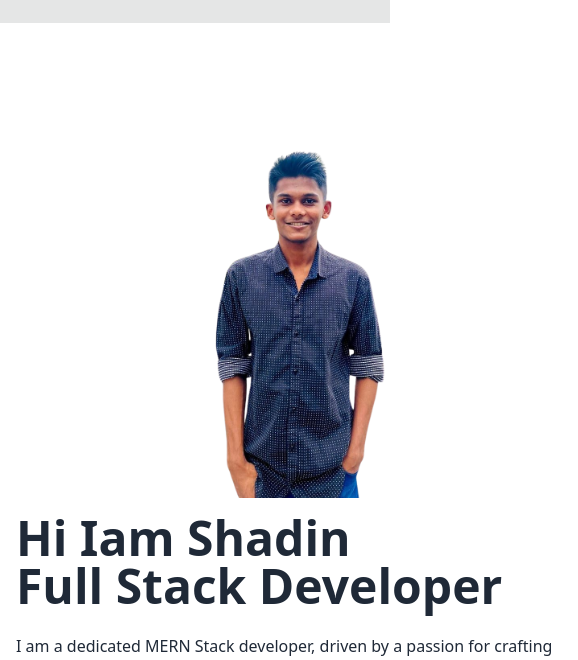
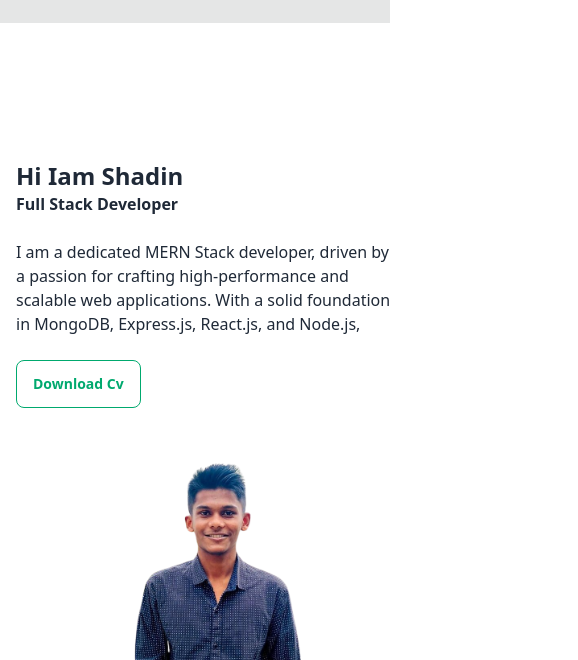
Before and after one commit to Nazmul-Hasan-Shadin/dev-portfolio, a React (Vite) app: page / in a window 390 px wide. Shown: the part 41-701 px from the top of the page, 578 px wide, since content can reach past the window. Built offline with nearby package versions, Linux system fonts and the light colour scheme.

Commit message:
Download cv button fixed and responsive has fixxed

```diff
--- a/public/project.json
+++ b/public/project.json
@@ -11,5 +11,11 @@
         "details": "Book Library from here user can borrow book after borrow it will update system stock and quantity and more functionality"
 
 
+    },
+    {
+        "name":"Digital Store",
+        "image":"https://i.ibb.co/b2qY8ZP/Screenshot-from-2023-12-12-14-57-52.png",
+        "type":"Mern Stack",
+        "details": "This is digital store site . You can puchased anything from here by chossing different category"
     }
 ]
--- a/src/Pages/Home/Banner/Banner.jsx
+++ b/src/Pages/Home/Banner/Banner.jsx
@@ -2,18 +2,18 @@ import { Link } from 'react-router-dom';
 import profile from '../../../assets/photos/profile.png'
 const Banner =()=> {
     return (
-        <div className="hero min-h-screen ">
-        <div className="hero-content flex-col lg:flex-row">
+        <div className="hero min-h-screen mt-10">
+        <div className="hero-content flex-col-reverse lg:flex-row">
            <div className="flex-1 rounded-full">
            <img src={profile} className="max-w-sm rounded-lg " />
            </div>
 
           <div className="flex-1 ">
-            <h1 className="text-5xl font-bold">Hi Iam Shadin</h1>
-            <h1 className='text-5xl font-bold'>Full Stack Developer </h1>
-            <p className="py-6 w-[546px]">I am a dedicated MERN Stack developer, driven by a passion for crafting high-performance and scalable web applications. With a solid foundation in MongoDB, Express.js, React.js, and Node.js,</p>
+            <h1 className=" text-2xl lg:text-5xl font-bold">Hi Iam Shadin</h1>
+            <h1 className='text-md lg:text-5xl font-bold'>Full Stack Developer </h1>
+            <p className="py-6 lg:w-[546px]">I am a dedicated MERN Stack developer, driven by a passion for crafting high-performance and scalable web applications. With a solid foundation in MongoDB, Express.js, React.js, and Node.js,</p>
 
-           <Link download={''}>   <button className="btn btn-outline btn-success">Download Cv</button></Link>
+           <Link to={'https://drive.google.com/uc?export=download&id=1M-Wakpdpf5S9WlCQ-giqOARsXeful2xZ'} download={'pdf document'}   target="_blank"  >   <button className="btn btn-outline btn-success">Download Cv</button></Link>
           </div>
         </div>
       </div>
--- a/src/Pages/Home/Contact/Contact.jsx
+++ b/src/Pages/Home/Contact/Contact.jsx
@@ -23,7 +23,7 @@ const Contact = () => {
         <div className="hero-content flex-col lg:flex-row-reverse">
            <div className="flex-1 rounded-full">
            <div className="hero min-h-screen ">
-  <div className="hero-content flex-col text-5xl font-bold">
+  <div className="hero-content flex-col lg:text-5xl font-bold">
    <p>GET TOUCH ME?</p>
     <div className="card shrink-0 w-full max-w-sm shadow-2xl bg-base-100">
       <form ref={form} onSubmit={sendEmail} className="card-body">
@@ -54,9 +54,9 @@ const Contact = () => {
 </div>   </div>
 
           <div className="flex-1 ">
-            <h1 className="text-5xl ">Design and Innovation</h1>
+            <h1 className="text-2xl lg:text-5xl text-center lg:text ">Design and Innovation</h1>
 
-            <p className="py-6 w-[546px]">Nemo enim ipsam voluptatem quia voluptas sit aspernatur aut odit auting fugit sed thisnquia consequuntur magni dolores eos designer heresm qui ratione voluptatem sequi nesciuNeque porro quisquam est, oursqui dolorem ipsum quia dolor sit amet consectetur, adipisci velit, sed quia non numquam</p>
+            <p className="py-6 lg:w-[546px]  lg:text">Nemo enim ipsam voluptatem quia voluptas sit aspernatur aut odit auting fugit sed thisnquia consequuntur magni dolores eos designer heresm qui ratione voluptatem sequi nesciuNeque porro quisquam est, oursqui dolorem ipsum quia dolor sit amet consectetur, adipisci velit, sed quia non numquam</p>
 
             {/* stats */}
    <div className='flex  gap-4 '>
--- a/src/Pages/Home/Education/Education.jsx
+++ b/src/Pages/Home/Education/Education.jsx
@@ -5,14 +5,14 @@ const Education = () => {
    <div className=''>
      <h2 className='text-center text-3xl font-bold my-12'>Qualification || Education</h2>
          <div className='grid grid-cols-3 place-items-center my-12'>
-     <div className='ml-[700px] pt-36 '>
+     <div className='lg:ml-[700px] pt-36 '>
         <p className='text-md'>B .S . C</p>
         <h2 className='text-gray-500'> Ttiumir College </h2>
      </div>
 
      <div>
     <div className='relative'>
-        <p className='absolute right-20'><span className='text-green-500'>Education</span></p>
+        <p className='absolute right-28 lg:right-20'><span className='text-green-500'>Education</span></p>
     <ul className="steps steps-vertical ">
   <li className="step step-primary">  </li>
   <li className="step "></li>
@@ -25,7 +25,7 @@ const Education = () => {
 
      </div>
 
-     <div className='-ml-[640px] pt-6'>
+     <div className='lg:-ml-[640px]  pt-6'>
       <p>Higher Secondary Cretificate</p>
        <span className='text-gray-400'>Milestone College</span>
      </div>
--- a/src/main.jsx
+++ b/src/main.jsx
@@ -7,6 +7,8 @@ import router from './Pages/Router/Routes.jsx'
 
 ReactDOM.createRoot(document.getElementById('root')).render(
   <React.StrictMode>
+   <div className='max-w-7xl mx-auto'>
    <RouterProvider router={router}></RouterProvider>
+   </div>
   </React.StrictMode>,
 )
```
